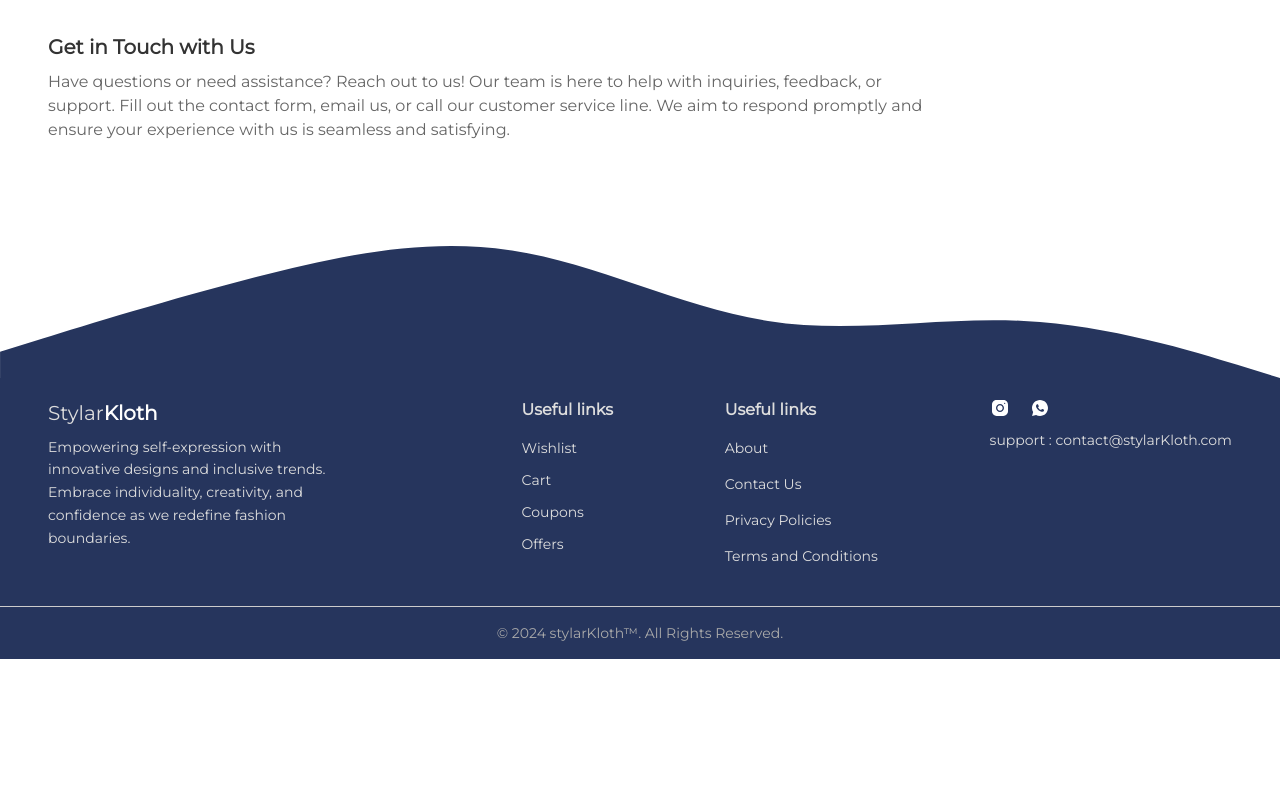
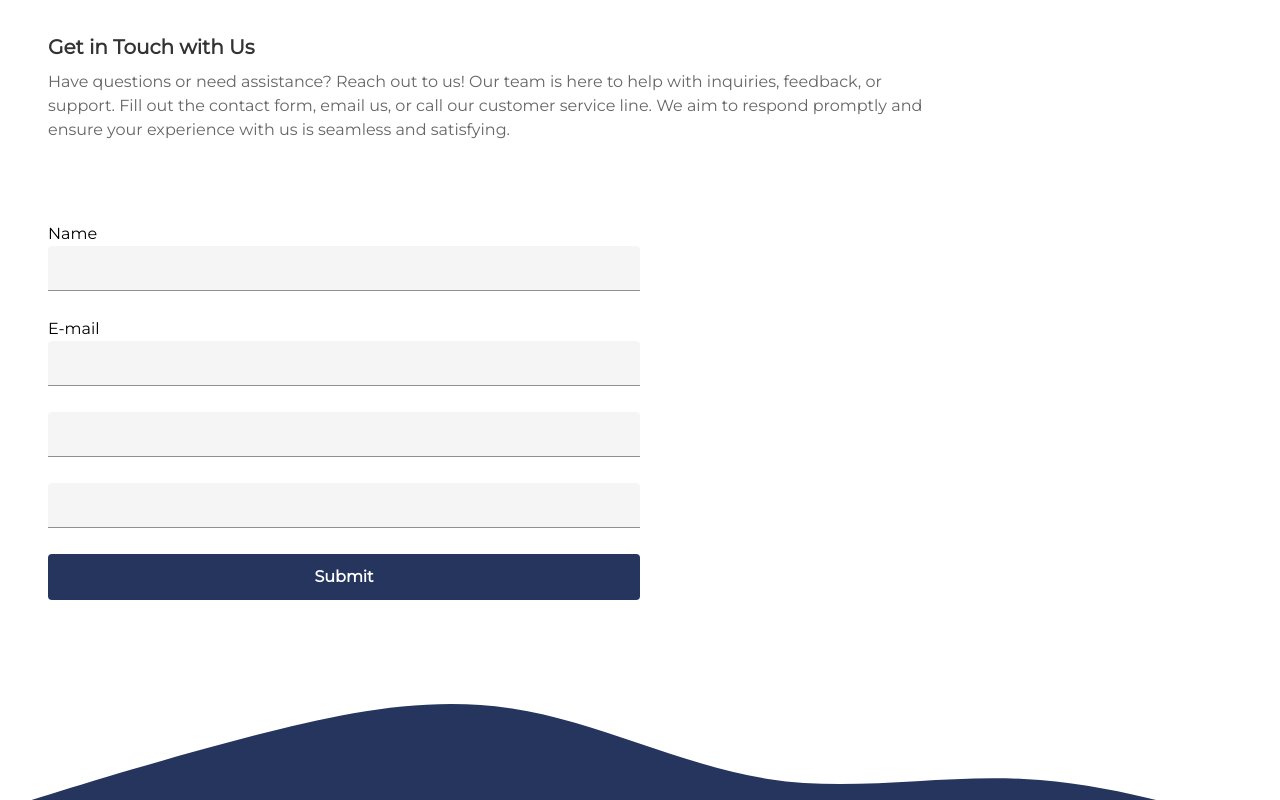
Before and after one commit to kumarsamit/stylarKloth, an Angular app: page /contact in a window 1280 px wide. Shown: the part 641-1441 px from the top of the page. Before the commit the page ends 1300 px from the top, so only its background shows below. Built offline with nearby package versions, Linux system fonts and the light colour scheme.

Commit message:
contact and about

```diff
--- a/src/app/pages/marketplace/contact/contact.component.html
+++ b/src/app/pages/marketplace/contact/contact.component.html
@@ -30,4 +30,43 @@
     <div class="text-[#666] w-full max-w-[900px]">
         Have questions or need assistance? Reach out to us! Our team is here to help with inquiries, feedback, or support. Fill out the contact form, email us, or call our customer service line. We aim to respond promptly and ensure your experience with us is seamless and satisfying.
     </div>
+    <div class="mt-16 grid grid-cols-2">
+        <form (ngSubmit)="submitQuery()" [formGroup]="contactFormGroup" class="w-full mt-4">
+            <div>
+                <mat-label>Name</mat-label>
+                <mat-form-field class="w-full mb-1">
+                    <input matInput formControlName="name" type="text" textOnly appearance="outline">
+                    <mat-error *ngIf="contactFormGroup.controls['name'].hasError('required')">
+                        This is required field
+                    </mat-error>
+                </mat-form-field>
+            </div>
+
+            <div>
+                <mat-label>E-mail</mat-label>
+                <mat-form-field class="w-full mb-1">
+                    <input matInput formControlName="email" type="text" textOnly appearance="outline">
+                    <mat-error *ngIf="contactFormGroup.controls['email'].hasError('required')">
+                        This is required field
+                    </mat-error>
+                    <mat-error *ngIf="contactFormGroup.controls['email'].hasError('email')">
+                        Enter valid email
+                    </mat-error>
+                </mat-form-field>
+            </div>
+            <mat-form-field class="w-full mb-1">
+                <input matInput formControlName="phone" type="text" textOnly appearance="outline">
+                <mat-error *ngIf="contactFormGroup.controls['phone'].hasError('required')">
+                    This is required field
+                </mat-error>
+            </mat-form-field>
+            <mat-form-field class="w-full mb-1">
+                <input matInput formControlName="desc" type="text" textOnly appearance="outline">
+                <mat-error *ngIf="contactFormGroup.controls['desc'].hasError('required')">
+                    This is required field
+                </mat-error>
+            </mat-form-field>
+            <button type="submit" class="text-white py-[11px] font-semibold w-full bg-[#26355D] rounded">Submit</button>
+        </form>
+    </div>
 </div>
--- a/src/app/pages/marketplace/contact/contact.component.ts
+++ b/src/app/pages/marketplace/contact/contact.component.ts
@@ -1,10 +1,22 @@
 import { Component } from '@angular/core';
+import { FormGroup, FormControl, Validators } from '@angular/forms';
 
 @Component({
-  selector: 'app-contact',
-  templateUrl: './contact.component.html',
-  styleUrls: ['./contact.component.scss']
+	selector: 'app-contact',
+	templateUrl: './contact.component.html',
+	styleUrls: ['./contact.component.scss']
 })
 export class ContactComponent {
 
+	contactFormGroup = new FormGroup({
+		name: new FormControl('', [Validators.required]),
+		email: new FormControl('', [Validators.required, Validators.email]),
+		phone: new FormControl('', [Validators.required]),
+		desc: new FormControl('', [Validators.required]),
+	})
+
+	submitQuery() {
+		console.log("!11111111", this.contactFormGroup.value)
+	}
+
 }
```
Also changed, not shown: src/app/pages/marketplace/contact/contact.module.ts (+7 -1 lines).
